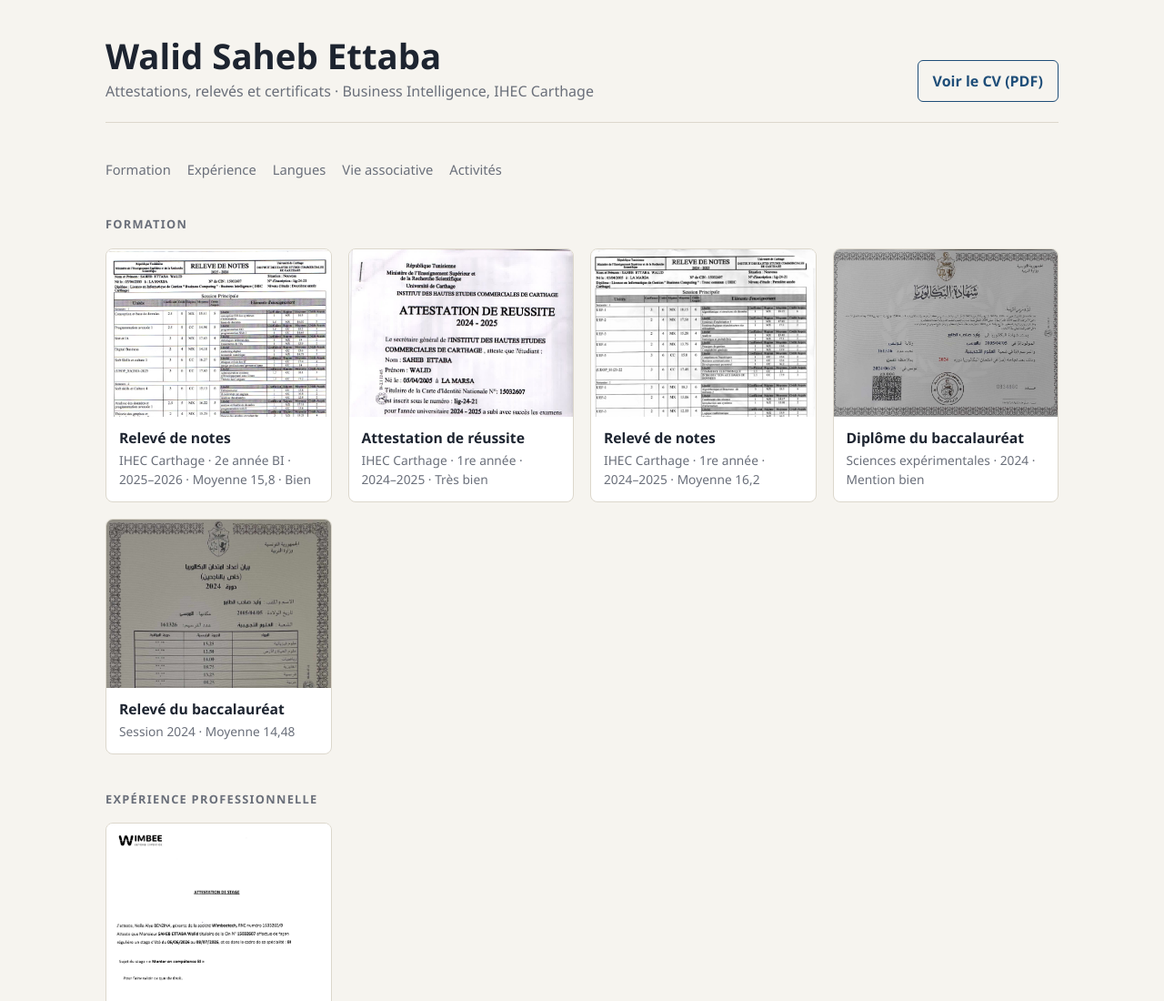
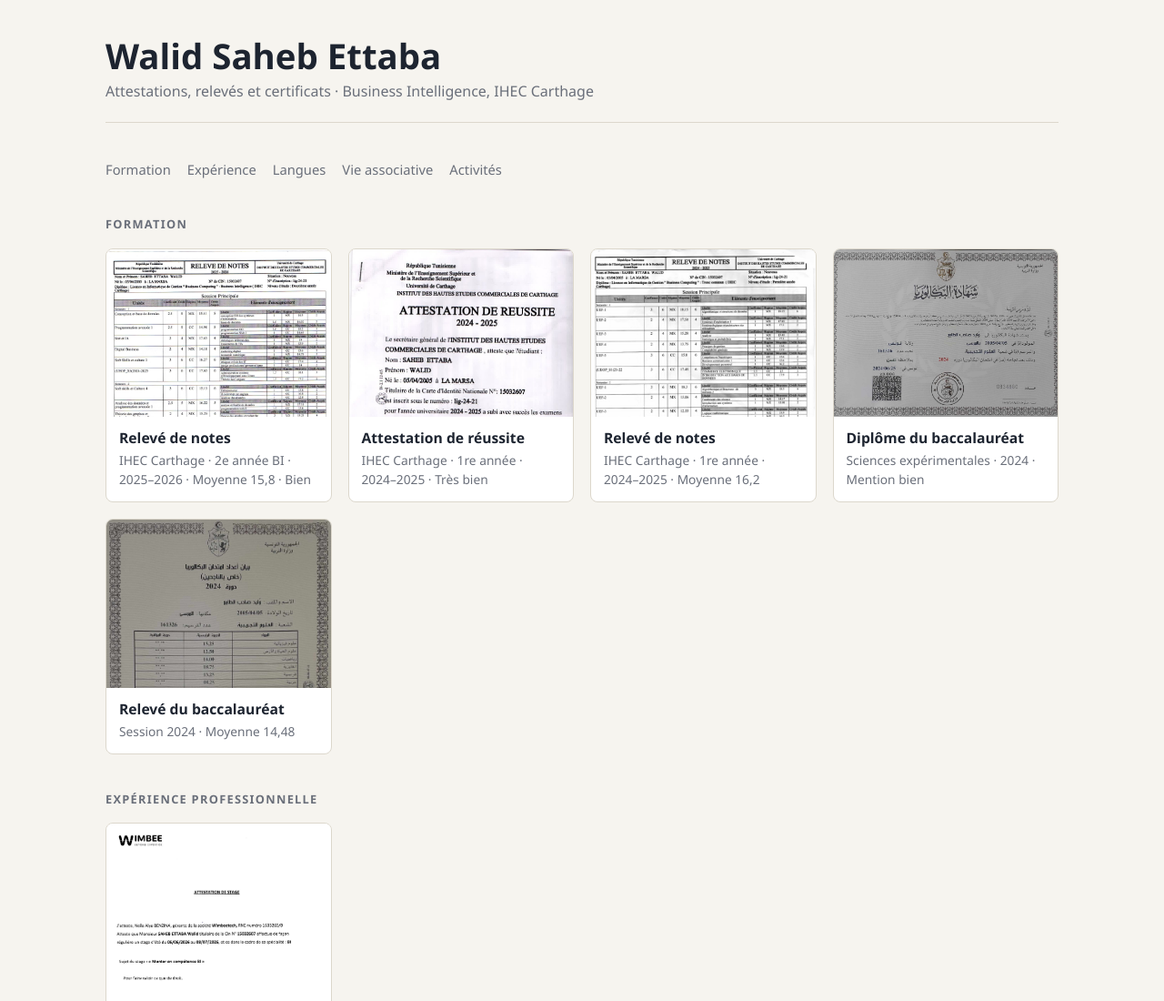
Before and after one commit to Walid2345-ihec/AttestationsCV.github.io, a plain HTML site: page index.html in a window 1280 px wide. Shown: the top 1100 px of the page at 91% size. Drawn offline with Linux system fonts and the light colour scheme.

Commit message:
second commit

```diff
--- a/index.html
+++ b/index.html
@@ -39,12 +39,6 @@
   header { display: flex; flex-wrap: wrap; align-items: end; justify-content: space-between; gap: 16px; padding-bottom: 22px; border-bottom: 1px solid var(--line); }
   h1 { margin: 0; font-size: clamp(1.6rem, 3.4vw, 2.4rem); line-height: 1.1; text-wrap: balance; }
   .meta { margin: 6px 0 0; color: var(--muted); }
-  .cv {
-    display: inline-flex; align-items: center; gap: 8px; padding: 10px 16px;
-    border: 1px solid var(--accent); border-radius: 6px; color: var(--accent);
-    text-decoration: none; font-weight: 600;
-  }
-  .cv:hover, .cv:focus-visible { background: var(--accent); color: var(--panel); }
   nav { display: flex; flex-wrap: wrap; gap: 6px 18px; font-size: 0.92rem; }
   nav a { color: var(--muted); text-decoration: none; }
   nav a:hover, nav a:focus-visible { color: var(--accent); }
@@ -79,7 +73,6 @@
       <h1>Walid Saheb Ettaba</h1>
       <p class="meta">Attestations, relevés et certificats · Business Intelligence, IHEC Carthage</p>
     </div>
-    <a class="cv" href="docs/cv-walid-saheb-ettaba.pdf" target="_blank" rel="noopener">Voir le CV (PDF)</a>
   </header>
 
   <nav aria-label="Sections">
```
Also changed, not shown: 1 other file.
